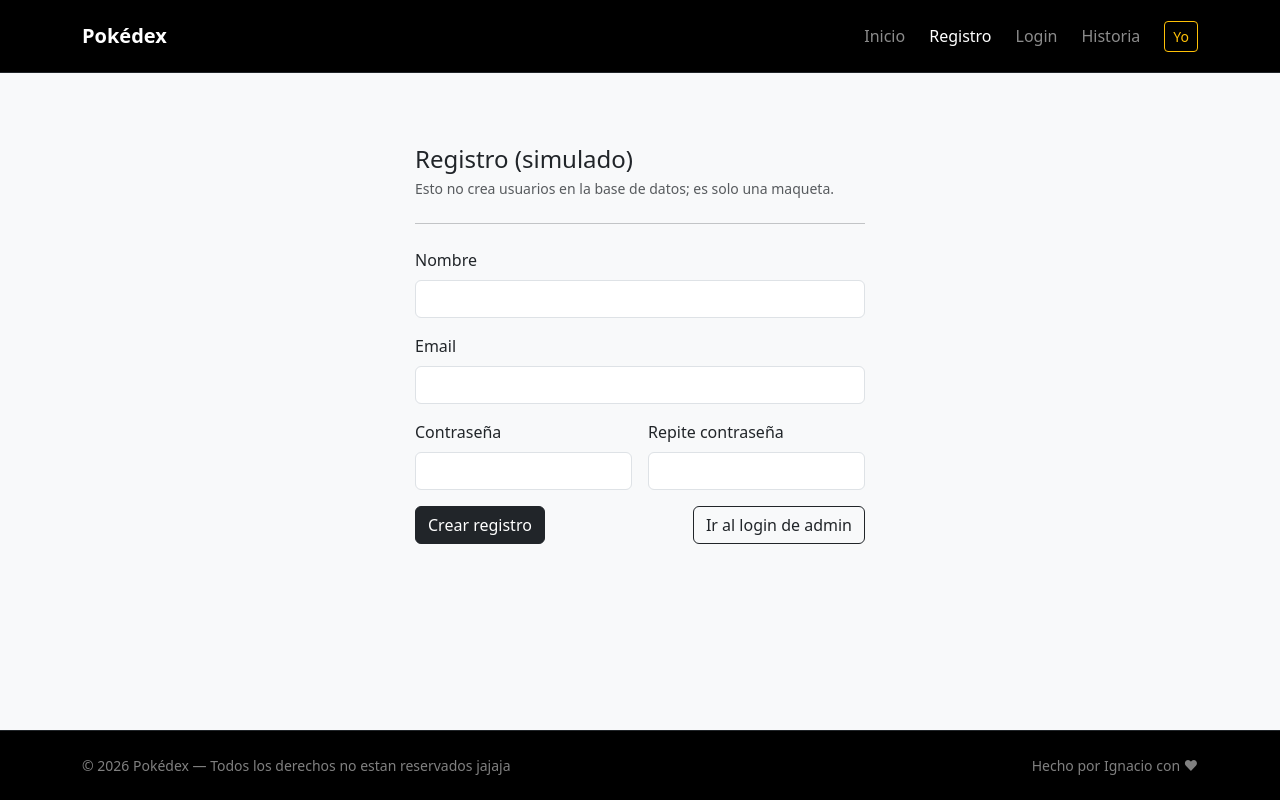
After one commit to ig-nx/pokedex-api, a Django app: page /registro/ in a window 1280 px wide. The commit adds this page. Run offline with Django 5.2, Linux system fonts and the light colour scheme.

Commit message:
modificacion completa, paginacion, admin, registro, login

```diff
--- a/config/settings.py
+++ b/config/settings.py
@@ -125,4 +125,4 @@ STATICFILES_DIRS = [
 
 STATIC_ROOT = BASE_DIR / "staticfiles"
 
-STATICFILES_STORAGE = 'whitenoise.storage.CompressedManifestStaticFilesStorage'
+STATICFILES_STORAGE = 'django.contrib.staticfiles.storage.StaticFilesStorage'
--- a/pokeapp/templates/base.html
+++ b/pokeapp/templates/base.html
@@ -1,52 +1,86 @@
 {% load static %}
-<!DOCTYPE html>
-<html lang='es'>
+<!doctype html>
+<html lang="es">
 <head>
-    <meta charset='UTF-8'>
+  <meta charset="UTF-8">
   <title>Pokédex</title>
-    <meta name='viewport' content='width=device-width, initial-scale=1'>
-    <link href='https://cdn.jsdelivr.net/npm/bootstrap@5.3.3/dist/css/bootstrap.min.css' rel='stylesheet'>
-    <link rel='stylesheet' href='{% static "css/estilos.css" %}'>
+  <meta name="viewport" content="width=device-width, initial-scale=1">
+  <link href="https://cdn.jsdelivr.net/npm/bootstrap@5.3.3/dist/css/bootstrap.min.css" rel="stylesheet">
+  <link rel="stylesheet" href="{% static 'css/estilos.css' %}">
 </head>
-<body class='bg-light fondo d-flex flex-column min-vh-100'>
+<body class="bg-light fondo d-flex flex-column min-vh-100">
 
-    <nav class='navbar navbar-dark bg-black border-bottom border-dark'>
-        <div class='container py-2'>
-            <div class='d-flex flex-column'>
-                <span class='navbar-brand fw-semibold mb-0'>Pokédex</span>
-            </div>
+  <nav class="navbar navbar-expand-md navbar-dark bg-black border-bottom border-dark">
+    <div class="container py-2">
+      <a class="navbar-brand fw-semibold mb-0" href="{% url 'index' %}">Pokédex</a>
 
-            <div class='d-none d-md-flex align-items-center gap-3 text-white-50 small text-uppercase'>
-                <span>Inicio</span>
-                <span class='text-white-25'>•</span>
-                <span>Servicios</span>
-                <span class='text-white-25'>•</span>
-                <span>Contacto</span>
+      <button class="navbar-toggler" type="button" data-bs-toggle="collapse" data-bs-target="#navbarMain" aria-controls="navbarMain" aria-expanded="false" aria-label="Abrir navegación">
+        <span class="navbar-toggler-icon"></span>
+      </button>
+
+      <div class="collapse navbar-collapse mt-2 mt-md-0" id="navbarMain">
+        <ul class="navbar-nav ms-auto gap-md-2 align-items-md-center">
+          <li class="nav-item">
+            <a class="nav-link {% if request.resolver_match and request.resolver_match.url_name == 'index' %}active{% endif %}" href="{% url 'index' %}">Inicio</a>
+          </li>
+          <li class="nav-item">
+            <a class="nav-link {% if request.resolver_match and request.resolver_match.url_name == 'registro' %}active{% endif %}" href="{% url 'registro' %}">Registro</a>
+          </li>
+
+          {% if request.session.is_fake_admin %}
+            <li class="nav-item">
+              <a class="nav-link" href="{% url 'admin_logout' %}">Salir</a>
+            </li>
+          {% else %}
+            <li class="nav-item">
+              <a class="nav-link {% if request.resolver_match and request.resolver_match.url_name == 'admin_login' %}active{% endif %}" href="{% url 'admin_login' %}">Login</a>
+            </li>
+          {% endif %}
+
+          <li class="nav-item">
+            <a class="nav-link" href="#contacto">Historia</a>
+          </li>
+
+          <li class="nav-item ms-md-2">
+            <a class="btn btn-outline-warning btn-sm" href="/admin/">Yo</a>
+          </li>
+        </ul>
       </div>
     </div>
   </nav>
 
-    <main class='container py-4 flex-grow-1'>
+  <main class="container py-4 flex-grow-1">
     {% if messages %}
       {% for message in messages %}
-                <div class='alert alert-success alert-dismissible fade show' role='alert'>
+        {% if message.tags == 'error' %}
+          <div class="alert alert-danger alert-dismissible fade show" role="alert">
             {{ message }}
-                    <button type='button' class='btn-close' data-bs dismiss='alert'></button>
+            <button type="button" class="btn-close" data-bs-dismiss="alert" aria-label="Cerrar"></button>
           </div>
+        {% elif message.tags == 'success' %}
+          <div class="alert alert-success alert-dismissible fade show" role="alert">
+            {{ message }}
+            <button type="button" class="btn-close" data-bs-dismiss="alert" aria-label="Cerrar"></button>
+          </div>
+        {% else %}
+          <div class="alert alert-secondary alert-dismissible fade show" role="alert">
+            {{ message }}
+            <button type="button" class="btn-close" data-bs-dismiss="alert" aria-label="Cerrar"></button>
+          </div>
+        {% endif %}
       {% endfor %}
     {% endif %}
 
-        {% block contenido %}
-        {% endblock %}
+    {% block contenido %}{% endblock %}
   </main>
 
-    <footer class='bg-black text-white-50 border-top border-dark py-4 mt-auto'>
-        <div class='container d-flex flex-column flex-md-row justify-content-between align-items-center gap-2'>
-            <div class='small'>© {% now "Y" %} Pokédex — Pokémon fan app</div>
-            <div class='small'>Hecho por Ignacio con &hearts;</div>
+  <footer id="contacto" class="bg-black text-white-50 border-top border-dark py-4 mt-auto">
+    <div class="container d-flex flex-column flex-md-row justify-content-between align-items-center gap-2">
+      <div class="small">© {% now "Y" %} Pokédex — Todos los derechos no estan reservados jajaja</div>
+      <div class="small">Hecho por Ignacio con ♥</div>
     </div>
   </footer>
 
-    <script src='https://cdn.jsdelivr.net/npm/bootstrap@5.3.3/dist/js/bootstrap.bundle.min.js'></script>
+  <script src="https://cdn.jsdelivr.net/npm/bootstrap@5.3.3/dist/js/bootstrap.bundle.min.js"></script>
 </body>
 </html>
--- /dev/null
+++ b/pokeapp/templates/registro.html
@@ -0,0 +1,39 @@
+{% extends 'base.html' %}
+
+{% block contenido %}
+<div class="row justify-content-center">
+  <div class="col-12 col-md-10 col-lg-6">
+    <div class="surface p-4 p-md-5">
+      <h1 class="h4 mb-1">Registro (simulado)</h1>
+      <p class="text-muted mb-0 small">Esto no crea usuarios en la base de datos; es solo una maqueta.</p>
+
+      <hr class="my-4">
+
+      <form method="post" class="row g-3">
+        {% csrf_token %}
+        <div class="col-12">
+          <label for="nombre" class="form-label">Nombre</label>
+          <input id="nombre" name="nombre" class="form-control" autocomplete="name" required>
+        </div>
+        <div class="col-12">
+          <label for="email" class="form-label">Email</label>
+          <input id="email" name="email" type="email" class="form-control" autocomplete="email" required>
+        </div>
+        <div class="col-12 col-md-6">
+          <label for="password" class="form-label">Contraseña</label>
+          <input id="password" name="password" type="password" class="form-control" autocomplete="new-password" required>
+        </div>
+        <div class="col-12 col-md-6">
+          <label for="password2" class="form-label">Repite contraseña</label>
+          <input id="password2" name="password2" type="password" class="form-control" autocomplete="new-password" required>
+        </div>
+
+        <div class="col-12 d-grid gap-2 d-sm-flex justify-content-sm-between align-items-sm-center">
+          <button class="btn btn-dark" type="submit">Crear registro</button>
+          <a class="btn btn-outline-dark" href="{% url 'admin_login' %}">Ir al login de admin</a>
+        </div>
+      </form>
+    </div>
+  </div>
+</div>
+{% endblock %}
--- a/pokeapp/urls.py
+++ b/pokeapp/urls.py
@@ -1,6 +1,9 @@
 from django.urls import path
-from .views import *
+from .views import index, admin_login, admin_logout, registro
 
 urlpatterns = [
-    path('', index , name='index'),
+    path('', index, name='index'),
+    path('registro/', registro, name='registro'),
+    path('admin-login/', admin_login, name='admin_login'),
+    path('admin-logout/', admin_logout, name='admin_logout'),
 ]
--- a/pokeapp/views.py
+++ b/pokeapp/views.py
@@ -1,47 +1,140 @@
 import requests
-from django.shortcuts import render
+from django.contrib import messages
+from django.shortcuts import redirect, render
+
+FAKE_ADMIN_USERNAME = "admin"
+FAKE_ADMIN_PASSWORD = "admin"
+
 
 def index(request):
-    url = "https://pokeapi.co/api/v2/pokemon/"
+    base_url = "https://pokeapi.co/api/v2/pokemon/"
+    limit = 16
 
     try:
-        response = requests.get(url, timeout=10)
-        response.raise_for_status()
-        data = response.json()
-    except requests.RequestException:
-        data = {}
+        page = int(request.GET.get("page", "1"))
+    except ValueError:
+        page = 1
+    page = max(1, page)
 
-    #print(data.keys())
-    n = data.get('count')
-    proxima = data.get('next')
-    anterior = data.get('previous')
-    res = data.get('results')
+    def fetch_data(page_number: int) -> dict:
+        offset = (page_number - 1) * limit
+        url = f"{base_url}?offset={offset}&limit={limit}"
+        try:
+            response = requests.get(url, timeout=10)
+            response.raise_for_status()
+            return response.json()
+        except requests.RequestException:
+            return {}
 
-    datos = []
-    for item in (res or []):
-        url_detail = item.get('url')
-        name = item.get('name')
+    def build_datos(results: list) -> list:
+        datos = []
+        for item in (results or []):
+            url_detail = item.get("url")
+            name = item.get("name")
 
-        pokemon_id = (url_detail or "").rstrip("/").split("/")[-1]
-        url_imagen = None
-        pokemon_id_int = None
-        if pokemon_id.isdigit():
-            pokemon_id_int = int(pokemon_id)
-            url_imagen = (
-                "https://raw.githubusercontent.com/PokeAPI/sprites/master/sprites/pokemon/"
-                f"other/official-artwork/shiny/{pokemon_id}.png"
+            pokemon_id = (url_detail or "").rstrip("/").split("/")[-1]
+            url_imagen = None
+            pokemon_id_int = None
+            if pokemon_id.isdigit():
+                pokemon_id_int = int(pokemon_id)
+                url_imagen = (
+                    "https://raw.githubusercontent.com/PokeAPI/sprites/master/sprites/pokemon/"
+                    f"other/official-artwork/shiny/{pokemon_id}.png"
+                )
+
+            datos.append(
+                {
+                    "id": pokemon_id_int,
+                    "name": (name or "").capitalize(),
+                    "url_imagen": url_imagen,
+                }
             )
+        return datos
 
-        temporal = {
-            'id': pokemon_id_int,
-            'name': name.capitalize(),
-            'url_imagen': url_imagen
-        }
-        datos.append(temporal)
+    data = fetch_data(page)
+    n = data.get("count")
+
+    total_pages = None
+    if isinstance(n, int) and n > 0:
+        total_pages = (n + limit - 1) // limit
+        if page > total_pages:
+            page = total_pages
+            data = fetch_data(page)
+            n = data.get("count")
+
+    proxima = data.get("next")
+    anterior = data.get("previous")
+    res = data.get("results")
+    datos = build_datos(res)
+
+    page_numbers = []
+    show_first = False
+    show_last = False
+    show_left_ellipsis = False
+    show_right_ellipsis = False
+
+    if total_pages and total_pages > 1:
+        window = 2
+        start = max(1, page - window)
+        end = min(total_pages, page + window)
+        page_numbers = list(range(start, end + 1))
+
+        show_first = 1 not in page_numbers
+        show_last = total_pages not in page_numbers
+        show_left_ellipsis = start > 2
+        show_right_ellipsis = end < (total_pages - 1)
+
+    context = {
+        "datos": datos,
+        "count": n,
+        "next": proxima,
+        "previous": anterior,
+        "page": page,
+        "limit": limit,
+        "total_pages": total_pages,
+        "page_numbers": page_numbers,
+        "show_first": show_first,
+        "show_last": show_last,
+        "show_left_ellipsis": show_left_ellipsis,
+        "show_right_ellipsis": show_right_ellipsis,
+    }
+    return render(request, "index.html", context)
 
 
+def admin_login(request):
+    if request.method == "POST":
+        username = (request.POST.get("username") or "").strip()
+        password = request.POST.get("password") or ""
+
+        if username == FAKE_ADMIN_USERNAME and password == FAKE_ADMIN_PASSWORD:
+            request.session["is_fake_admin"] = True
+            messages.success(request, "Sesión de admin iniciada (modo simulado).")
+            return redirect("index")
+
+        messages.error(request, "Usuario o contraseña incorrectos.")
+
+    return render(request, "admin_login.html")
 
 
+def admin_logout(request):
+    request.session.pop("is_fake_admin", None)
+    messages.info(request, "Sesión cerrada.")
+    return redirect("index")
 
-    context = { 'datos': datos}
-    return render(request, 'index.html', context)
+
+def registro(request):
+    if request.method == "POST":
+        nombre = (request.POST.get("nombre") or "").strip()
+        email = (request.POST.get("email") or "").strip()
+        password = request.POST.get("password") or ""
+        password2 = request.POST.get("password2") or ""
+
+        if not nombre or not email or not password or not password2:
+            messages.error(request, "Completa todos los campos.")
+        elif password != password2:
+            messages.error(request, "Las contraseñas no coinciden.")
+        else:
+            messages.success(request, "Registro simulado creado. ¡Ya puedes iniciar sesión como admin!")
+            return redirect("index")
+
+    return render(request, "registro.html")
--- a/static/css/estilos.css
+++ b/static/css/estilos.css
@@ -1,16 +1,50 @@
+:root {
+  --surface-bg: rgba(255, 255, 255, 0.86);
+  --surface-border: rgba(255, 255, 255, 0.35);
+  --shadow: 0 10px 35px rgba(0, 0, 0, 0.18);
+}
+
 .fondo {
-    margin: 0;
-    min-height: 100vh;
-    background-image: url("../img/fondo.jpeg");
-    background-size: cover;
-    background-position: center;
-    background-repeat: no-repeat;
+  margin: 0;
+  min-height: 100vh;
+  background: #fff;
 }
 
 .bg-black {
-    background-color: #000 !important;
+  background-color: #000 !important;
 }
 
 .text-white-25 {
-    color: rgba(255, 255, 255, 0.25) !important;
+  color: rgba(255, 255, 255, 0.25) !important;
 }
+
+.surface {
+  background: transparent;
+  border: 0;
+  border-radius: 0;
+  box-shadow: none;
+  backdrop-filter: none;
+}
+
+.pokemon-card {
+  border-radius: 0.75rem;
+  overflow: hidden;
+  background: #fff;
+  border: 1px solid #e9ecef;
+  transition: border-color 0.15s ease;
+}
+
+.pokemon-card .ratio {
+  background: transparent;
+}
+
+.pokemon-card:hover {
+  border-color: #ced4da;
+}
+
+.pokemon-img {
+  width: 100%;
+  height: 100%;
+  object-fit: contain;
+  filter: none;
+}
```
Also changed, not shown: pokeapp/templates/admin_login.html (added, +43 -0 lines), pokeapp/templates/index.html (+70 -13 lines), README.md. Lines whose indentation alone changed are shown as unchanged.
